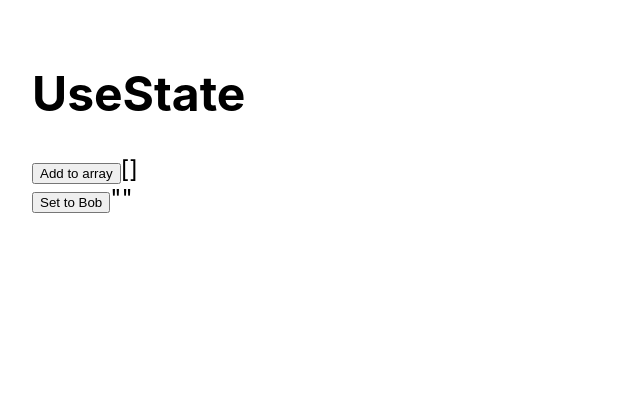
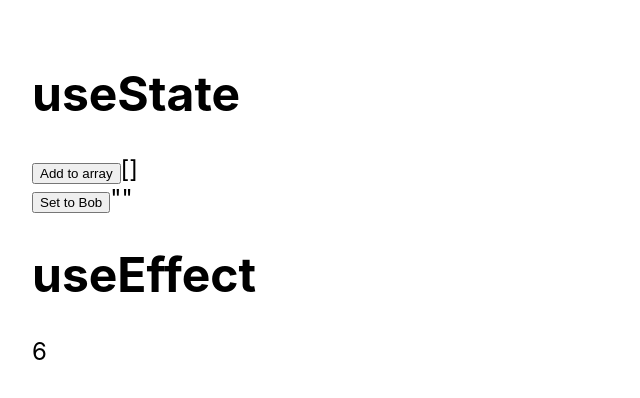
Before and after one commit to ptorrsmith/ts-hooks, a React (Create React App) app: page / in a window 1280 px wide. Shown: the top 398 px of the page, without its empty margins (0-640 px from the left). Built offline with nearby package versions, Linux system fonts and the light colour scheme.

Commit message:
useEffect timer & cleanup function example

```diff
--- a/src/App.tsx
+++ b/src/App.tsx
@@ -1,12 +1,17 @@
 // import React from 'react';
 import './App.css';
 import UseStateComponent from './components/useStateComponent';
+import UseEffectComponent from './components/useEffectComponent';
 
 function App() {
   return (
     <div>
-      <h1>UseState</h1>
+      <h1>useState</h1>
       <UseStateComponent />
+
+      <h1>useEffect</h1>
+      <UseEffectComponent />
+
     </div>
   );
 }
--- /dev/null
+++ b/src/components/useEffectComponent.tsx
@@ -0,0 +1,21 @@
+import { useState, useEffect } from "react"
+
+
+function useEffectComponent() {
+  const [val, valSet] = useState<number>(1)
+
+  useEffect(() => {
+    const timer = window.setInterval(() => {  // function inside setInterval is a 'closure' so beware of hard coding values thinking they are variables at execution time!
+      valSet(v => v + 1)  // was val + 1 but that hardcodes val of 1 into v + 1 = 2 always!
+    }, 1000)
+    // useEffect can optionally return a function to be called when the effect is removed
+    return () => window.clearInterval(timer)  // return function to clear interval
+  }, [])
+
+  return (
+    <div>{val}</div>
+  )
+
+}
+
+export default useEffectComponent;
```
